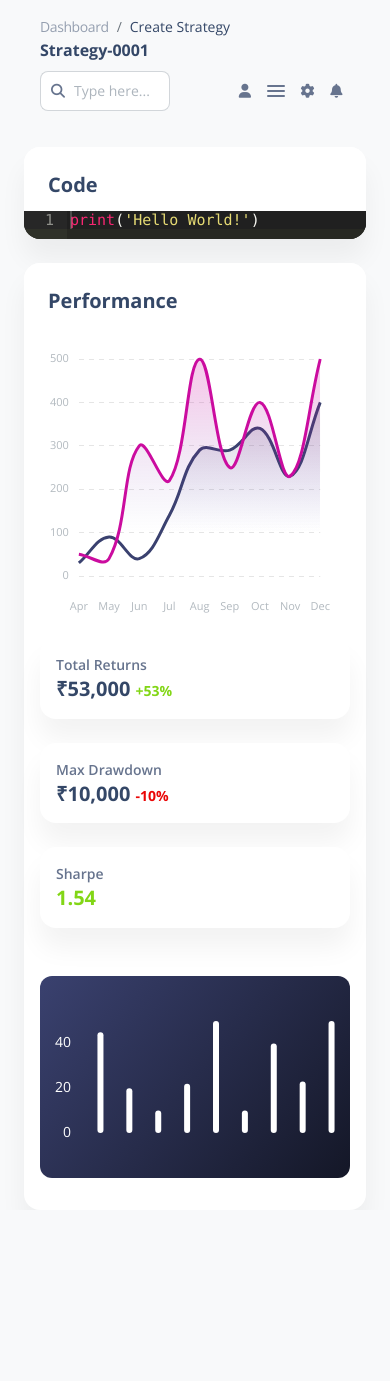
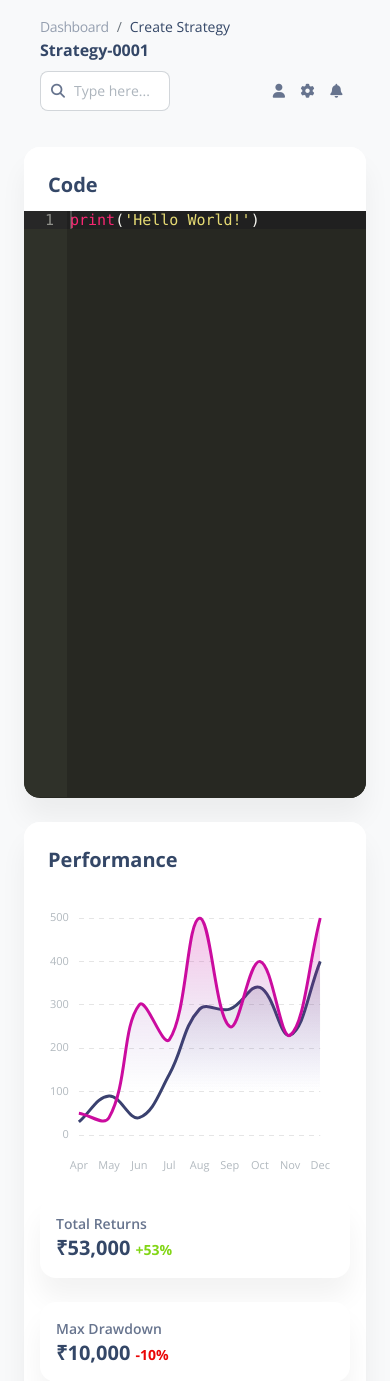
Before and after one commit to kristopherpaul/Platform, a Flask app: page / in a window 390 px wide. Shown: the top 1381 px of the page. Before the commit the page ends 1178 px from the top, so only its background shows below. Run offline with Flask 3, Linux system fonts and the light colour scheme; some libraries are stand-ins or nearby versions.

Commit message:
Updated dashboard.html
Minor responsive UI changes

```diff
--- a/templates/dashboard.html
+++ b/templates/dashboard.html
@@ -60,7 +60,7 @@
                 <span class="d-sm-inline d-none">Guest</span>
               </a>
             </li>
-            <li class="nav-item d-xl-none ps-3 d-flex align-items-center">
+            <!--<li class="nav-item d-xl-none ps-3 d-flex align-items-center">
               <a href="javascript:;" class="nav-link text-body p-0" id="iconNavbarSidenav">
                 <div class="sidenav-toggler-inner">
                   <i class="sidenav-toggler-line"></i>
@@ -68,7 +68,7 @@
                   <i class="sidenav-toggler-line"></i>
                 </div>
               </a>
-            </li>
+            </li>-->
             <li class="nav-item px-3 d-flex align-items-center">
               <a href="javascript:;" class="nav-link text-body p-0">
                 <i class="fa fa-cog fixed-plugin-button-nav cursor-pointer"></i>
@@ -147,7 +147,7 @@
           <div class="card-header pb-0">
           <h5 class="font-weight-bolder">Code</h5>
           </div>
-          <div class="card-body p-3">
+          <div class="card-body p-3" style="height: 70vh;">
             <div id="editor" style="border-radius: 0rem 0rem 1rem 1rem;">print('Hello World!')</div>
           </div>
           </div>
```
